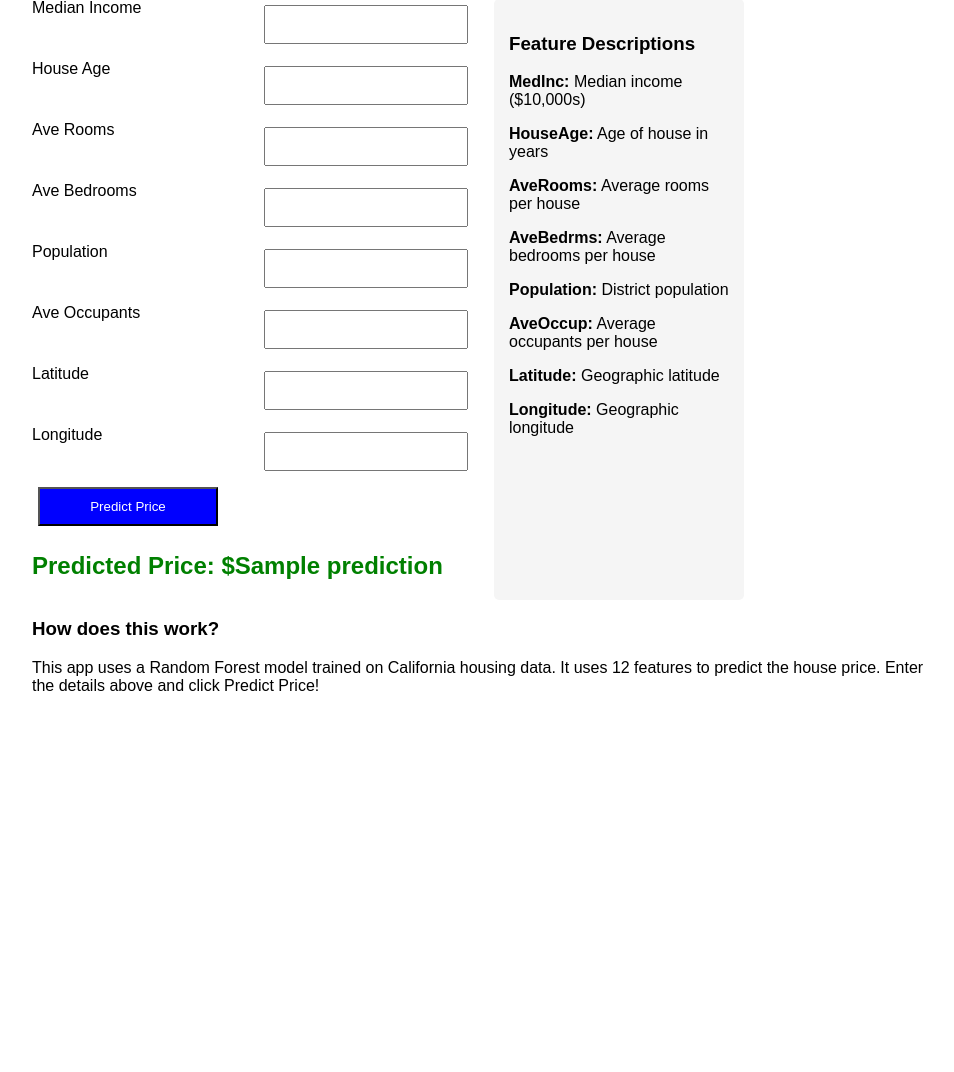
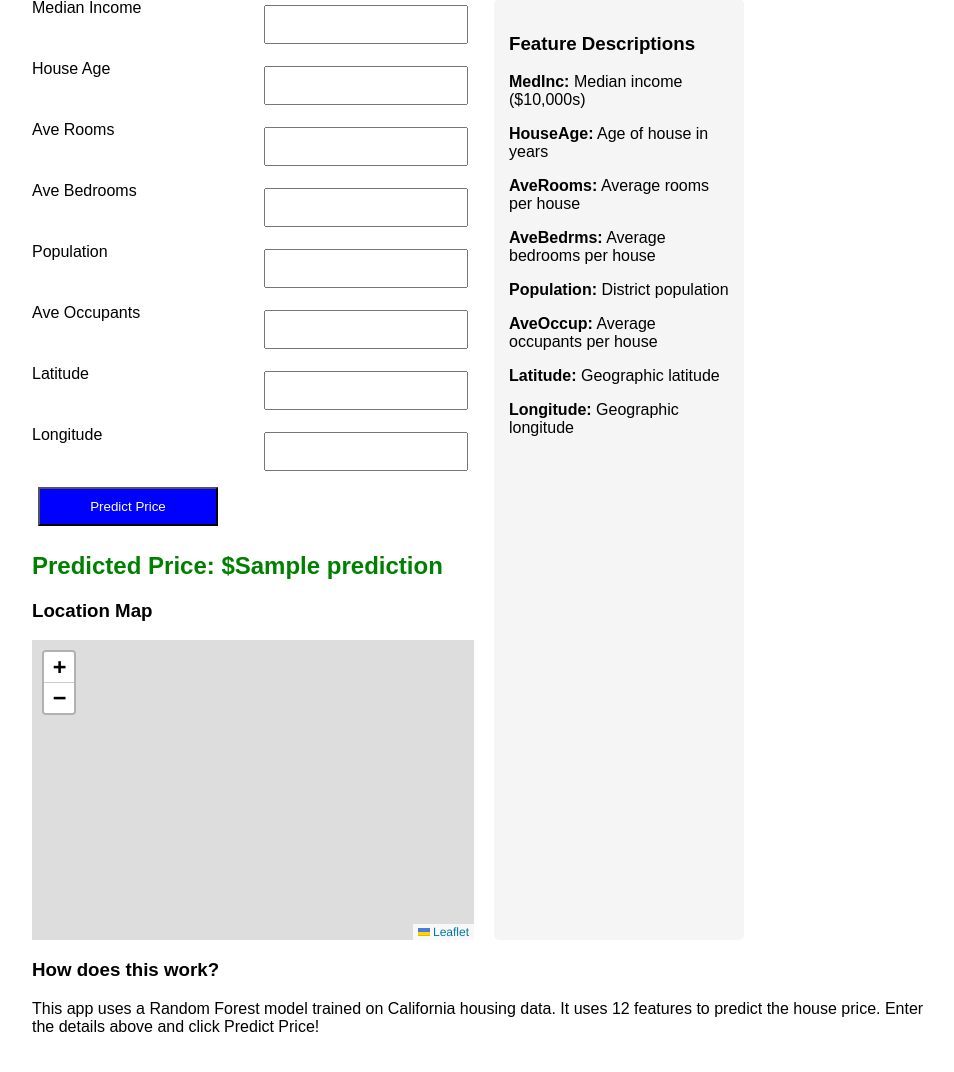
Before and after one commit to Roshan0003goud/california-housing-regression, a Flask app: template app/templates/index.html in a window 1280 px wide. Shown: the part 174-1246 px from the top of the page, without its empty margins (158-1112 px from the left). Before the commit the page ends 865 px from the top, so only its background shows below. Run offline with Flask 3, Linux system fonts and the light colour scheme; the template is opened without the code that fills it: most values are stand-ins (such as "Sample title", 1, 10 or a date in 2020); parts of the project's set-up code (start-up, migrations or seed data) failed here and were passed over.

Commit message:
Day 18 adding location map in website

```diff
--- a/app/app.py
+++ b/app/app.py
@@ -54,8 +54,7 @@ def predict():
     scaled_input = np.array([[MedInc, HouseAge, AveRooms, AveBedrms, Population, AveOccup, Latitude, Longitude, RoomsPerHousehold, BedroomPerRoom, PopulationPerHousehold, Distance_from_coast]])
     scaled_input = scaler.transform(scaled_input)
     prediction = model.predict(scaled_input)
-    return render_template('index.html', prediction=round(prediction[0] * 100000, 2))
-
+    return render_template('index.html', prediction=round(prediction[0] * 100000, 2), latitude=Latitude, longitude=Longitude)
 
 
 if __name__ == '__main__':
--- a/app/templates/index.html
+++ b/app/templates/index.html
@@ -82,6 +82,20 @@
                 <h2>Predicted Price: ${{ prediction }}</h2>
                 {% endif %}
 
+                {% if latitude and longitude %}
+                <h3>Location Map</h3>
+                <div id="map" style="height: 300px; width: 100%; margin-top: 10px;"></div>
+                <link rel="stylesheet" href="https://unpkg.com/leaflet@1.9.4/dist/leaflet.css"/>
+                <script src="https://unpkg.com/leaflet@1.9.4/dist/leaflet.js"></script>
+                <script>
+                    var map = L.map('map').setView([{{ latitude }}, {{ longitude }}], 10);
+                    L.tileLayer('https://tile.openstreetmap.org/{z}/{x}/{y}.png').addTo(map);
+                    L.marker([{{ latitude }}, {{ longitude }}]).addTo(map);
+                </script>
+                {% endif %}
+
+
+
                 {% if errors %}
                     {% for error in errors%}
                         <p style="color: red;">{{error}}</p>
```
